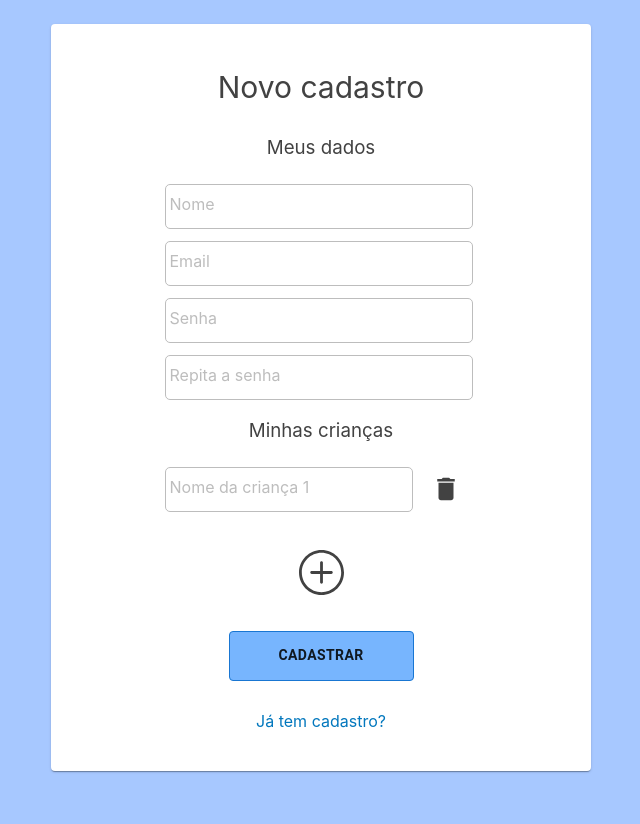
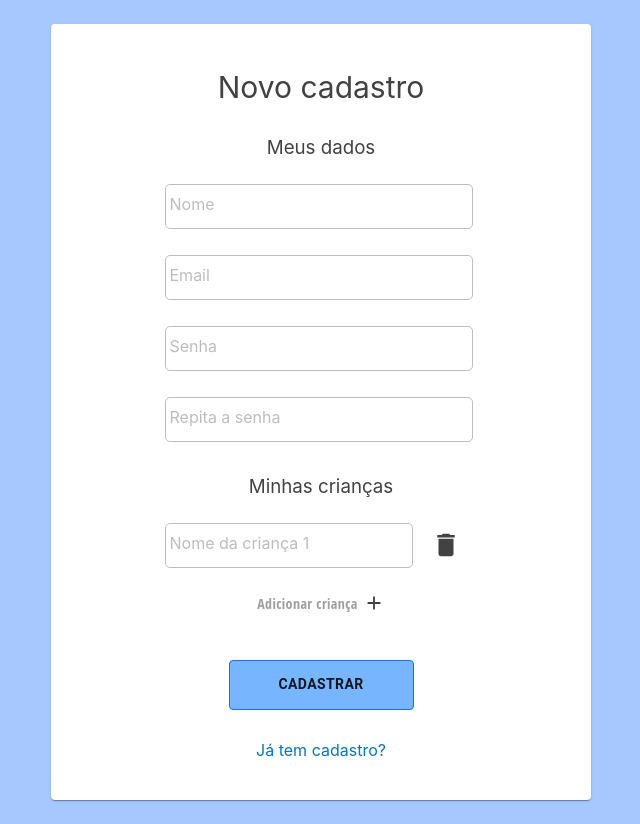
Before and after one commit to Game-Time-Control/Game-Time-Control.github.io, a React (Create React App) app: page /register in a window 1280 px wide. Shown: the whole page, without its empty margins (319-959 px from the left). Before the commit the page ends 800 px from the top, so only its background shows below. Built offline with nearby package versions, Linux system fonts and the light colour scheme.

Commit message:
added connection with backend in register, fix field padding and fix add child button

```diff
--- /dev/null
+++ b/src/api/ApiParent.js
@@ -0,0 +1,29 @@
+import {apiUrl} from "./Api";
+
+export function register(data) {
+    const requestOptions = {
+        method: 'POST',
+        headers: {
+            'Content-Type': 'application/json',
+        },
+        body: JSON.stringify(data)
+    };
+
+    // body: JSON.stringify({
+    //     parentName: "Julia",
+    //     email: "juliagabriela98@gmail.com",
+    //     password: "teste123",
+    //     children: [
+    //         {name: "Naomi"},
+    //         {name: "Joana"}
+    //     ]
+    // })
+
+    return fetch(`${apiUrl}/register`, requestOptions)
+        .then(response => {
+            return response;
+        }).catch(error => {
+            console.log(error)
+        });
+
+}
--- a/src/components/custom-button/custom-button.styles.jsx
+++ b/src/components/custom-button/custom-button.styles.jsx
@@ -87,6 +87,29 @@ const downloadButtonStyles = css`
     }
 `;
 
+const addDiscreetButtonStyles = css`
+    width: 140px;
+    background-color: #fff;
+    color: #aeaeae;
+    border: none;
+    border-radius: 4px;
+
+    width: auto;
+    text-transform: none;
+    color: #9e9e9e;
+    text-align: center;
+    font-size: 0.875rem;
+    box-sizing: border-box;
+    line-height: 1.75;
+    border-radius: 4px;
+    letter-spacing: 0.02857em;
+    margin: 0;
+
+    &:hover {
+        color: #616161;
+    }
+`;
+
 const getButtonStyles = props => {
 
     if (props.addButton) {
@@ -95,7 +118,10 @@ const getButtonStyles = props => {
         return deleteButtonStyles;
     } else if (props.downloadButton) {
         return downloadButtonStyles;
-    } else {
+    } else if (props.discreetButton) {
+    return addDiscreetButtonStyles;
+}
+else {
         return buttonStyles;
     }
 
--- a/src/pages/register/register.component.jsx
+++ b/src/pages/register/register.component.jsx
@@ -2,7 +2,7 @@ import React, {useEffect} from 'react'
 import {Link} from "react-router-dom";
 
 /* Styles */
-import {SignInContainer, SignInLogo, AlignContainer, SignInContainerInside, ButtonsBarContainer, Row, Subtitle, FormInputContainer, FormInputLabel, GroupContainer, Title} from './register.styles'
+import {ContainerInput, SignInContainer, SignInLogo, AlignContainer, SignInContainerInside, ButtonsBarContainer, Row, Subtitle, FormInputContainer, FormInputLabel, GroupContainer, Title} from './register.styles'
 
 /* Material UI */
 import Container from "@material-ui/core/Container";
@@ -17,9 +17,12 @@ import CustomButton from "../../components/custom-button/custom-button.component
 import PopUp from "../../components/popup/popup.component";
 
 /* Icon */
-import {ReactComponent as More} from "../../assets/plus.svg";
 import IconButton from "@material-ui/core/IconButton";
 import DeleteIcon from '@material-ui/icons/Delete';
+import AddIcon from '@material-ui/icons/Add';
+
+/* Api */
+import {register} from "../../api/ApiParent";
 
 function FormInput({ handleChange, label, ...otherProps }) {
     return (
@@ -46,7 +49,6 @@ export default function RegisterPage() {
         popUpTitle: "",
         popUpText: "",
         success: 1,
-        acceptable: true
     });
 
     const addInputButton = event => {
@@ -60,6 +62,15 @@ export default function RegisterPage() {
     };
 
     const handleChangeInputRemove = (e, position) => {
+        if(children.length <= 1) {
+            setPopUp({
+                popUp: true,
+                popUpTitle: "Erro",
+                popUpText: `Pelo menos uma criança deve ser cadastrada.`,
+                success: 1,
+            });
+            return;
+        }
         if(children.length > 1) {
             setChildren([...children.filter((children, index) => index !== position)])
         }
@@ -77,40 +88,61 @@ export default function RegisterPage() {
 
     const handleSubmit = async event => {
         event.preventDefault();
-        // try {
-        // let user = await login(email, password);
+        let hasNoName = false;
+        let tempChildren = [];
+        for(let i=0; i<children.length; i++) {
+            if(children[i] === '') {
+                hasNoName = true;
+            }
+            tempChildren.push({name: children[i]});
+        }
 
-        // if(user.error) {
-        //     setPopupTitle('Erro');
-        //     if(user.message === "This user is deactivated")
-        //         setPopupText('Não é possível acessar o sistema com este usuário, ele está desativado.');
-        //     else
-        //         setPopupText('Verifique seu email e senha');
-        //     setPopup(true);
-        //     setSuccess(1);
-        // } else if (user.token) {
-        //     setAuthData({
-        //         token: user.token,
-        //         user: user.data.data,
-        //         system: props.systemType
-        //     });
-        //
-        //     if(props.systemType)
-        //         history.replace('/ipa');
-        //     else
-        //         history.replace('/dashboard');
-        //     }
-        //
-        // } catch (error) {
-        //     console.log(error);
-        // }
-    };
+        if(hasNoName) {
+            setPopUp({
+                popUp: true,
+                popUpTitle: "Erro",
+                popUpText: `Criança precisa ter um nome`,
+                success: 1,
+            });
+            return;
+        }
 
-    const styles = {
-        largeIcon: {
-            width: 60,
-            height: 60,
-        },
+        if(password !== repeatPassword) {
+            setPopUp({
+                popUp: true,
+                popUpTitle: "Erro",
+                popUpText: `As senhas devem ser iguais.`,
+                success: 1,
+            });
+            return;
+        }
+        debugger
+        let data = {parentName: name,
+                    email: email,
+                    password: password,
+                    children: [...tempChildren]}
+
+        const response = await register(data);
+        const body = await response.json();
+
+        if (response.status !== 200) throw Error(body.message);
+
+        if(response.status === 200){
+            setPopUp({
+                popUp: true,
+                popUpTitle: "Aviso",
+                popUpText: `Registrado com sucesso.`,
+                success: 1,
+                route: "/login"
+            });
+        } else {
+            setPopUp({
+                popUp: true,
+                popUpTitle: "Erro",
+                popUpText: `Registro não efetuado.`,
+                success: 1,
+            });
+        }
     };
 
     const handleChange = event => {
@@ -135,6 +167,7 @@ export default function RegisterPage() {
                         <Subtitle> Meus dados </Subtitle>
                         <form onSubmit={handleSubmit}>
                             <div >
+                                <ContainerInput>
                                     <FormInput
                                         name='name'
                                         type='text'
@@ -143,6 +176,8 @@ export default function RegisterPage() {
                                         label='Nome'
                                         required
                                     />
+                                </ContainerInput>
+                                <ContainerInput>
                                     <FormInput
                                         name='email'
                                         type='email'
@@ -151,6 +186,8 @@ export default function RegisterPage() {
                                         label='Email'
                                         required
                                     />
+                                </ContainerInput>
+                                <ContainerInput>
                                     <FormInput
                                         name='password'
                                         type='password'
@@ -160,6 +197,8 @@ export default function RegisterPage() {
                                         required
                                         autocomplete="new-password"
                                     />
+                                </ContainerInput>
+                                <ContainerInput>
                                     <FormInput
                                         name='repeatPassword'
                                         type='password'
@@ -169,6 +208,7 @@ export default function RegisterPage() {
                                         required
                                         autocomplete="new-password"
                                     />
+                                </ContainerInput>
                                 <Subtitle> Minhas crianças </Subtitle>
                                 {
                                     children.map((child, index) => (
@@ -192,13 +232,16 @@ export default function RegisterPage() {
                                         </Row>
                                     ))
                                 }
-                                <ButtonsBarContainer>
-                                    <IconButton component={Button} onClick={addInputButton}>
-                                        <Tooltip title="Adicionar criança">
-                                            <More style={{width: 45, height: 45, fill: '#424242'}}/>
-                                        </Tooltip>
-                                    </IconButton>
-                                </ButtonsBarContainer>
+                                <div style={{display: 'flex', justifyContent: 'center'}}>
+                                    <CustomButton type='button' discreetButton onClick={addInputButton}>
+                                        <div style={{display: 'flex', flexDirection: 'row', justifyContent: 'center'}}>
+                                            <div style={{paddingRight: 5}}>
+                                                Adicionar criança
+                                            </div>
+                                        <AddIcon style={{width: 22, height: 22, fill: '#424242'}}/>
+                                        </div>
+                                    </CustomButton>
+                                </div>
                                 <ButtonsBarContainer>
                                     <CustomButton type='submit' addButton> Cadastrar </CustomButton>
                                 </ButtonsBarContainer>
@@ -207,8 +250,8 @@ export default function RegisterPage() {
                                 </ButtonsBarContainer>
                             </div>
                         </form>
-                        {/*{ popup ?*/}
-                        {/*    <PopUp title={popupTitle} string={popupText} success={success}/> : null}*/}
+                        {popUp.popUp ?
+                        <PopUp title={popUp.popUpTitle} string={popUp.popUpText} success={popUp.success} route={popUp.route}/> : null}
                     </SignInContainerInside>
                 </SignInContainer>
             </AlignContainer>
--- a/src/pages/register/register.styles.jsx
+++ b/src/pages/register/register.styles.jsx
@@ -53,6 +53,10 @@ export const GroupContainer = styled.div`
   input[type='password'] {
     letter-spacing: 0.3em;
   }
+`;
+
+export const ContainerInput = styled.div`
+  padding-bottom: 2px;
 `;
 
 export const FormInputContainer = styled.input`
```
Lines whose indentation alone changed are shown as unchanged.
